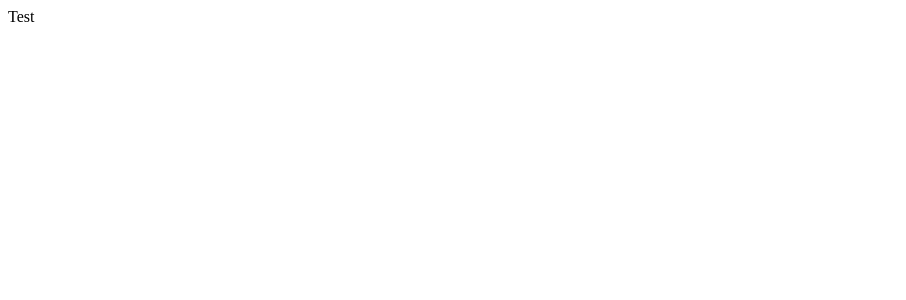
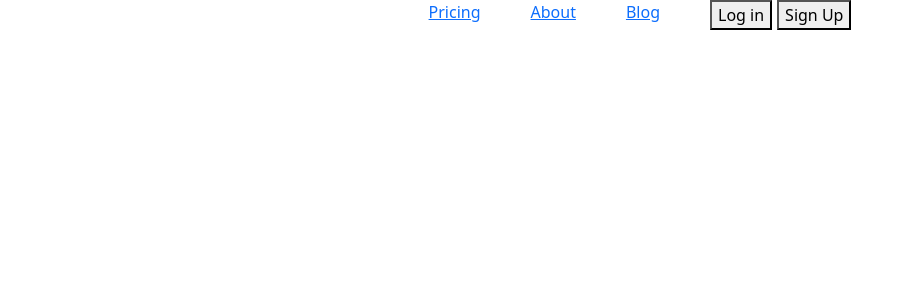
Before and after one commit to carljduff/clone-frontend, a React (Create React App) app: page / in a window 1280 px wide. Shown: the top 300 px of the page, without its empty margins (0-906 px from the left). Built offline with nearby package versions, Linux system fonts and the light colour scheme.

Commit message:
created navbar

```diff
--- a/package.json
+++ b/package.json
@@ -6,7 +6,9 @@
     "@testing-library/jest-dom": "^5.16.4",
     "@testing-library/react": "^13.1.1",
     "@testing-library/user-event": "^13.5.0",
+    "bootstrap": "^5.1.3",
     "react": "^18.0.0",
+    "react-bootstrap": "^2.3.0",
     "react-dom": "^18.0.0",
     "react-scripts": "5.0.1",
     "web-vitals": "^2.1.4"
--- a/public/index.html
+++ b/public/index.html
@@ -22,6 +22,7 @@
       Learn how to configure a non-root public URL by running `npm run build`.
     -->
     <title>React App</title>
+    <link href="https://cdn.jsdelivr.net/npm/bootstrap@5.0.2/dist/css/bootstrap.min.css" rel="stylesheet" integrity="sha384-EVSTQN3/azprG1Anm3QDgpJLIm9Nao0Yz1ztcQTwFspd3yD65VohhpuuCOmLASjC" crossorigin="anonymous">
   </head>
   <body>
     <noscript>You need to enable JavaScript to run this app.</noscript>
@@ -36,5 +37,6 @@
       To begin the development, run `npm start` or `yarn start`.
       To create a production bundle, use `npm run build` or `yarn build`.
     -->
+    <script src="https://cdn.jsdelivr.net/npm/bootstrap@5.0.2/dist/js/bootstrap.bundle.min.js" integrity="sha384-MrcW6ZMFYlzcLA8Nl+NtUVF0sA7MsXsP1UyJoMp4YLEuNSfAP+JcXn/tWtIaxVXM" crossorigin="anonymous"></script>
   </body>
 </html>
--- a/src/App.js
+++ b/src/App.js
@@ -1,9 +1,10 @@
 import './App.css';
-
+import Home from './pages/Home';
 function App() {
   return (
     <div className="App">
-     Test
+    <Home/>
+
     </div>
   );
 }
--- /dev/null
+++ b/src/components/NavBar.js
@@ -0,0 +1,35 @@
+// import Navbar from 'react-bootstrap/Navbar'
+// import Nav from 'react-bootstrap/Nav'
+// import Container from 'react-bootstrap/Container'
+import '../css/navbar.css'
+const NavBar = () => {
+    return (
+
+        <div className="nav-main">
+
+
+            <a href="">Pricing</a>
+            <a href="">About</a>
+            <a href="">Blog</a>
+
+            <div className='nav-btn'>
+            <button>Log in</button>
+            <button>Sign Up</button>
+            </div>
+
+
+
+        {/* <Navbar className='nav'>
+    <Container>
+    <Nav>
+    <Nav.Link className='nav-text' href="/">Pricing</Nav.Link>
+      <Nav.Link className='nav-text' href="../pages/Blog">About</Nav.Link>
+      <Nav.Link className='nav-text' href="#pricing">Blog</Nav.Link>
+    </Nav>
+    </Container>
+  </Navbar> */}
+    </div>
+    )
+}
+
+export default NavBar;
--- /dev/null
+++ b/src/css/navbar.css
@@ -0,0 +1,13 @@
+.nav-main {
+    display: flex;
+    flex-flow: row wrap;
+    justify-content: center;
+    gap: 50px;
+}
+
+.nav-btn {
+    display: flex;
+    flex-flow: row wrap;
+    justify-content: flex-end;
+    gap: 5px;
+}
--- /dev/null
+++ b/src/pages/Home.js
@@ -0,0 +1,11 @@
+import NavBar from "../components/NavBar";
+
+const Home = () => {
+    return (
+        <div>
+            <NavBar/>
+        </div>
+    )
+}
+
+export default Home;
```
Also changed, not shown: 1 other file (tests, documents, lock files or other folders).
